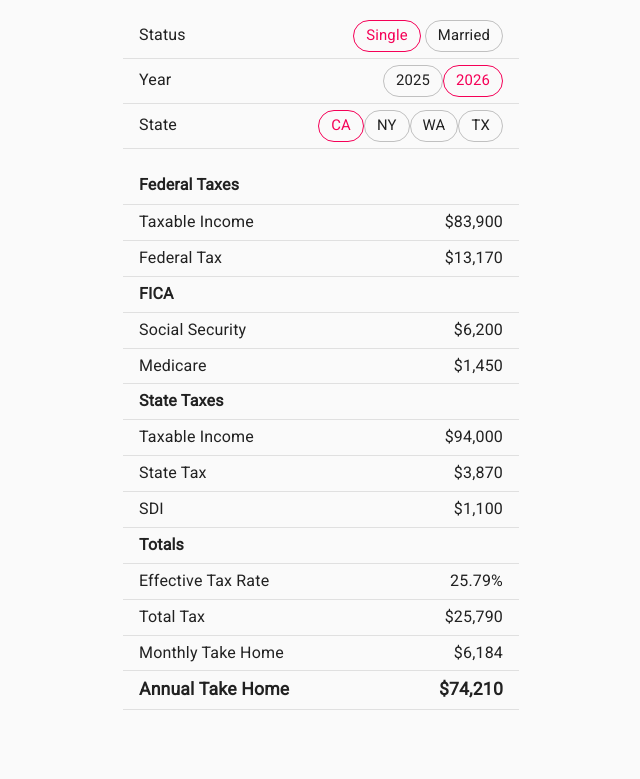
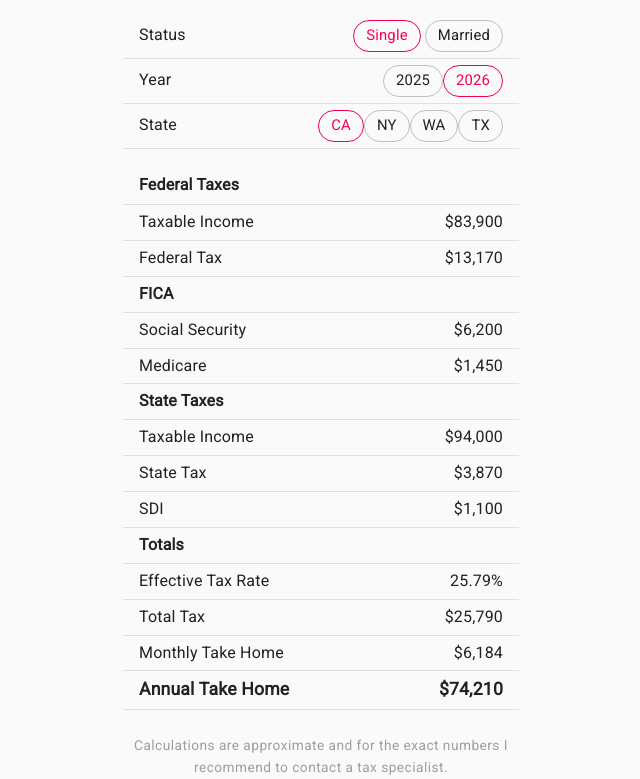
Before and after one commit to maluk/maluk.github.io, a React (Create React App) app: page / in a window 1280 px wide. Shown: the part 194-973 px from the top of the page, without its empty margins (319-959 px from the left). Before the commit the page ends 912 px from the top, so only its background shows below. Built offline with nearby package versions, Linux system fonts and the light colour scheme.

Commit message:
feat: add disclaimer footer about approximate calculations

```diff
--- a/src/App.js
+++ b/src/App.js
@@ -45,6 +45,9 @@ function App() {
               <MonetizationOnRoundedIcon />
             </Avatar>
             <CalculatorComponent useClasses={classes}/>
+            <Typography variant="caption" style={{ marginTop: '24px', color: '#9e9e9e', textAlign: 'center', display: 'block' }}>
+              Calculations are approximate and for the exact numbers I recommend to contact a tax specialist.
+            </Typography>
           </div>
       </Container>
     </ThemeProvider>
```
